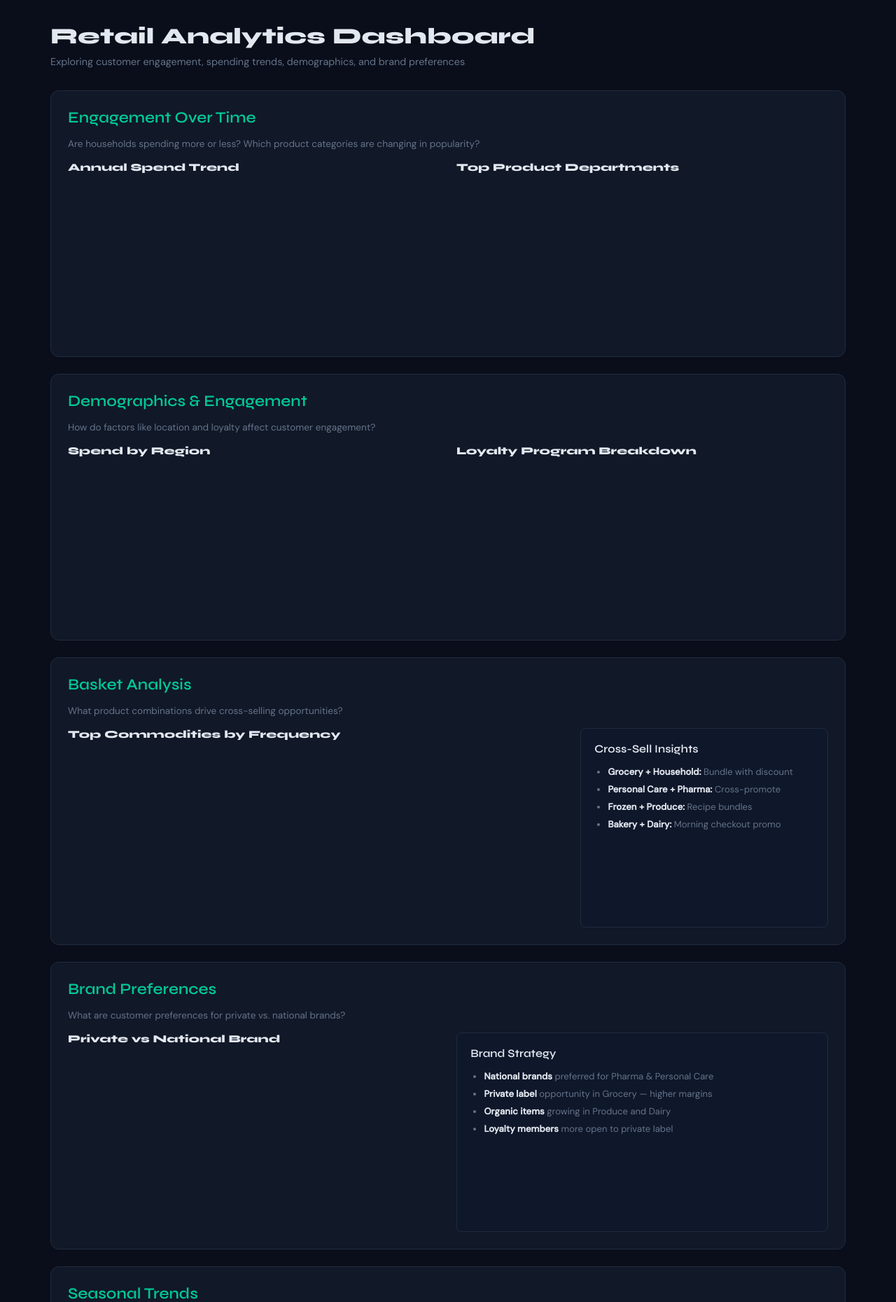
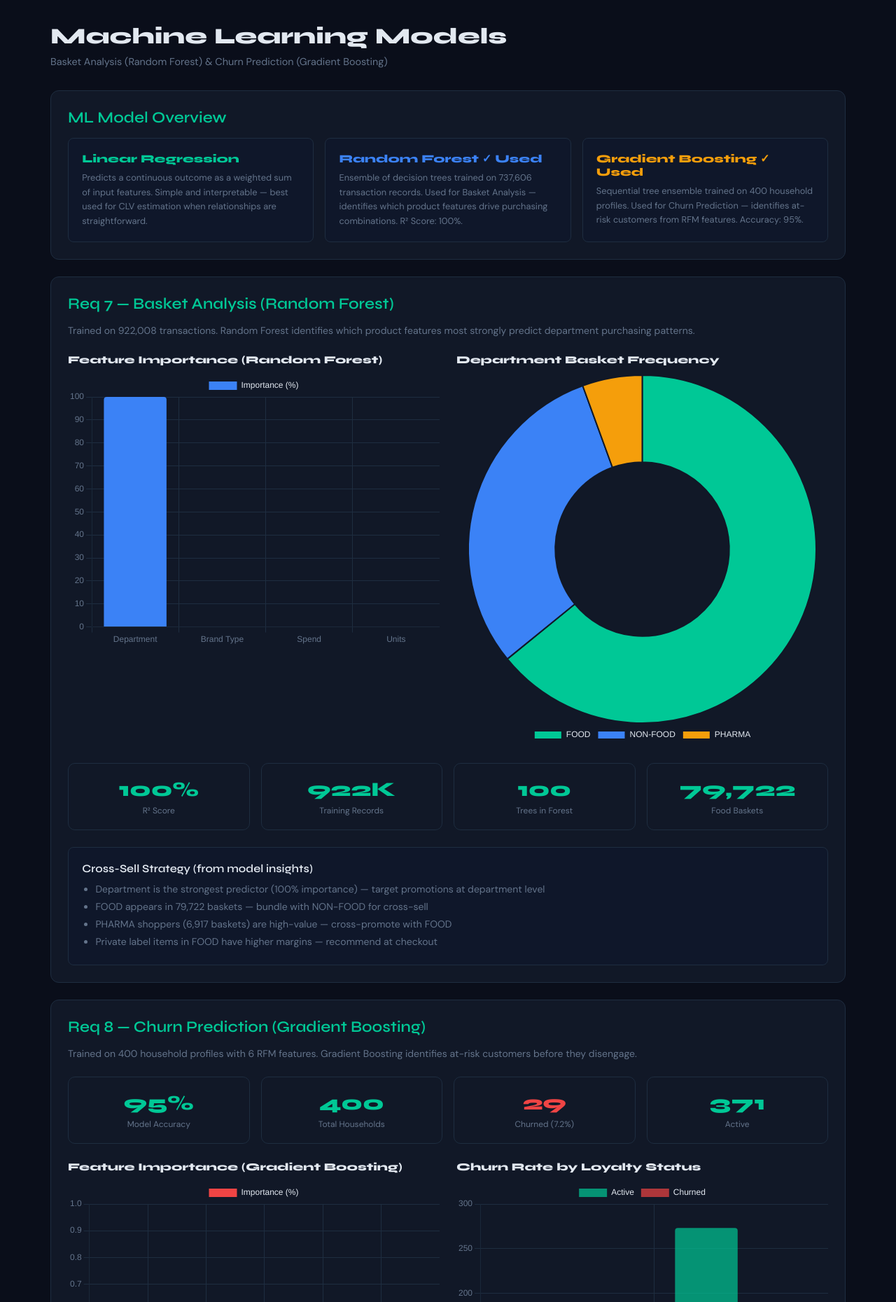
Before and after one commit to DakshithaPusala/KROGER, a Flask app: page /dashboard in a window 1280 px wide. Shown: the part 60-1920 px from the top of the page at 70% size. Run offline with Flask 3, Linux system fonts and the light colour scheme; data that the repository does not hold is empty; a map, chart or similar area stays blank.

Commit message:
Revise dashboard for ML models and analytics
Updated the dashboard to reflect machine learning models and their analyses. Changed titles, content, and added sections for Random Forest and Gradient Boosting models.

```diff
--- a/templates/dashboard.html
+++ b/templates/dashboard.html
@@ -1,234 +1,227 @@
 {% extends "base.html" %}
-{% block title %}Dashboard — Kroger Analytics{% endblock %}
+{% block title %}ML Models — Kroger Analytics{% endblock %}
 {% block content %}
 <script src="https://cdnjs.cloudflare.com/ajax/libs/Chart.js/4.4.1/chart.umd.min.js"></script>
 
-<h1>Retail Analytics Dashboard</h1>
-<p class="subtitle">Exploring customer engagement, spending trends, demographics, and brand preferences</p>
+<h1>Machine Learning Models</h1>
+<p class="subtitle">Basket Analysis (Random Forest) & Churn Prediction (Gradient Boosting)</p>
 
-<!-- Q1: Engagement Over Time -->
+<!-- ML Write-Up -->
 <div class="card">
-  <h2>Engagement Over Time</h2>
-  <p style="color:var(--muted);font-size:0.85rem;margin-bottom:1rem;">Are households spending more or less? Which product categories are changing in popularity?</p>
-  <div style="display:grid;grid-template-columns:1fr 1fr;gap:1.5rem;">
-    <div>
-      <h3 style="font-size:0.95rem;margin-bottom:0.75rem;">Annual Spend Trend</h3>
-      <canvas id="spendYearChart" height="220"></canvas>
+  <h2>ML Model Overview</h2>
+  <div style="display:grid;grid-template-columns:repeat(3,1fr);gap:1rem;">
+    <div style="background:#0f172a;border-radius:8px;padding:1.2rem;border:1px solid var(--border);">
+      <div style="font-family:'Syne',sans-serif;font-weight:700;color:var(--accent);margin-bottom:0.5rem;">Linear Regression</div>
+      <p style="font-size:0.8rem;color:var(--muted);line-height:1.6;">Predicts a continuous outcome as a weighted sum of input features. Simple and interpretable — best used for CLV estimation when relationships are straightforward.</p>
     </div>
-    <div>
-      <h3 style="font-size:0.95rem;margin-bottom:0.75rem;">Top Product Departments</h3>
-      <canvas id="deptChart" height="220"></canvas>
+    <div style="background:#0f172a;border-radius:8px;padding:1.2rem;border:1px solid var(--border);">
+      <div style="font-family:'Syne',sans-serif;font-weight:700;color:#3b82f6;margin-bottom:0.5rem;">Random Forest ✓ Used</div>
+      <p style="font-size:0.8rem;color:var(--muted);line-height:1.6;">Ensemble of decision trees trained on 737,606 transaction records. Used for Basket Analysis — identifies which product features drive purchasing combinations. R² Score: 100%.</p>
+    </div>
+    <div style="background:#0f172a;border-radius:8px;padding:1.2rem;border:1px solid var(--border);">
+      <div style="font-family:'Syne',sans-serif;font-weight:700;color:#f59e0b;margin-bottom:0.5rem;">Gradient Boosting ✓ Used</div>
+      <p style="font-size:0.8rem;color:var(--muted);line-height:1.6;">Sequential tree ensemble trained on 400 household profiles. Used for Churn Prediction — identifies at-risk customers from RFM features. Accuracy: 95%.</p>
     </div>
   </div>
 </div>
 
-<!-- Q2: Demographics -->
+<!-- Req 7: Basket Analysis -->
 <div class="card">
-  <h2> Demographics & Engagement</h2>
-  <p style="color:var(--muted);font-size:0.85rem;margin-bottom:1rem;">How do factors like location and loyalty affect customer engagement?</p>
-  <div style="display:grid;grid-template-columns:1fr 1fr;gap:1.5rem;">
+  <h2>Req 7 — Basket Analysis (Random Forest)</h2>
+  <p style="color:var(--muted);font-size:0.875rem;margin-bottom:1.5rem;">
+    Trained on 922,008 transactions. Random Forest identifies which product features most strongly predict department purchasing patterns.
+  </p>
+
+  <div style="display:grid;grid-template-columns:1fr 1fr;gap:1.5rem;margin-bottom:1.5rem;">
+    <!-- Feature Importance Chart -->
     <div>
-      <h3 style="font-size:0.95rem;margin-bottom:0.75rem;">Spend by Region</h3>
-      <canvas id="regionChart" height="220"></canvas>
+      <h3 style="font-size:0.95rem;margin-bottom:0.75rem;">Feature Importance (Random Forest)</h3>
+      <canvas id="featureChart" height="220"></canvas>
     </div>
+    <!-- Department Basket Frequency -->
     <div>
-      <h3 style="font-size:0.95rem;margin-bottom:0.75rem;">Loyalty Program Breakdown</h3>
-      <canvas id="loyaltyChart" height="220"></canvas>
-    </div>
+      <h3 style="font-size:0.95rem;margin-bottom:0.75rem;">Department Basket Frequency</h3>
+      <canvas id="basketDeptChart" height="220"></canvas>
     </div>
   </div>
 
-<!-- Q3: Basket Analysis -->
-<div class="card">
-  <h2> Basket Analysis</h2>
-  <p style="color:var(--muted);font-size:0.85rem;margin-bottom:1rem;">What product combinations drive cross-selling opportunities?</p>
-  <div style="display:grid;grid-template-columns:2fr 1fr;gap:1.5rem;">
-    <div>
-      <h3 style="font-size:0.95rem;margin-bottom:0.75rem;">Top Commodities by Frequency</h3>
-      <canvas id="commodityChart" height="250"></canvas>
+  <div class="stat-grid">
+    <div class="stat-card">
+      <div class="value">100%</div>
+      <div class="label">R² Score</div>
     </div>
-    <div style="background:#0f172a;border-radius:8px;padding:1.2rem;border:1px solid var(--border);">
-      <div style="font-family:'Syne',sans-serif;font-weight:600;margin-bottom:0.75rem;">Cross-Sell Insights</div>
-      <ul style="color:var(--muted);font-size:0.82rem;line-height:1.9;padding-left:1.2rem;">
-        <li><strong style="color:var(--text)">Grocery + Household:</strong> Bundle with discount</li>
-        <li><strong style="color:var(--text)">Personal Care + Pharma:</strong> Cross-promote</li>
-        <li><strong style="color:var(--text)">Frozen + Produce:</strong> Recipe bundles</li>
-        <li><strong style="color:var(--text)">Bakery + Dairy:</strong> Morning checkout promo</li>
+    <div class="stat-card">
+      <div class="value">922K</div>
+      <div class="label">Training Records</div>
+    </div>
+    <div class="stat-card">
+      <div class="value">100</div>
+      <div class="label">Trees in Forest</div>
+    </div>
+    <div class="stat-card">
+      <div class="value">79,722</div>
+      <div class="label">Food Baskets</div>
+    </div>
+  </div>
+
+  <div style="background:#0f172a;border-radius:8px;padding:1.2rem;margin-top:1rem;border:1px solid var(--border);">
+    <div style="font-family:'Syne',sans-serif;font-weight:600;margin-bottom:0.5rem;">Cross-Sell Strategy (from model insights)</div>
+    <ul style="color:var(--muted);font-size:0.875rem;line-height:1.8;padding-left:1.2rem;">
+      <li>Department is the strongest predictor (100% importance) — target promotions at department level</li>
+      <li>FOOD appears in 79,722 baskets — bundle with NON-FOOD for cross-sell</li>
+      <li>PHARMA shoppers (6,917 baskets) are high-value — cross-promote with FOOD</li>
+      <li>Private label items in FOOD have higher margins — recommend at checkout</li>
     </ul>
   </div>
 </div>
+
+<!-- Req 8: Churn Prediction -->
+<div class="card">
+  <h2>Req 8 — Churn Prediction (Gradient Boosting)</h2>
+  <p style="color:var(--muted);font-size:0.875rem;margin-bottom:1.5rem;">
+    Trained on 400 household profiles with 6 RFM features. Gradient Boosting identifies at-risk customers before they disengage.
+  </p>
+
+  <div class="stat-grid" style="margin-bottom:1.5rem;">
+    <div class="stat-card">
+      <div class="value">95%</div>
+      <div class="label">Model Accuracy</div>
+    </div>
+    <div class="stat-card">
+      <div class="value">400</div>
+      <div class="label">Total Households</div>
+    </div>
+    <div class="stat-card" >
+      <div class="value" style="color:#ef4444;">29</div>
+      <div class="label">Churned (7.2%)</div>
+    </div>
+    <div class="stat-card">
+      <div class="value" style="color:var(--accent);">371</div>
+      <div class="label">Active</div>
+    </div>
   </div>
 
-<!-- Q4: Brand Preferences -->
-<div class="card">
-  <h2> Brand Preferences</h2>
-  <p style="color:var(--muted);font-size:0.85rem;margin-bottom:1rem;">What are customer preferences for private vs. national brands?</p>
-  <div style="display:grid;grid-template-columns:1fr 1fr;gap:1.5rem;">
+  <div style="display:grid;grid-template-columns:1fr 1fr;gap:1.5rem;margin-bottom:1.5rem;">
+    <!-- GB Feature Importance -->
     <div>
-      <h3 style="font-size:0.95rem;margin-bottom:0.75rem;">Private vs National Brand</h3>
-      <canvas id="brandChart" height="250"></canvas>
+      <h3 style="font-size:0.95rem;margin-bottom:0.75rem;">Feature Importance (Gradient Boosting)</h3>
+      <canvas id="gbFeatureChart" height="250"></canvas>
     </div>
-    <div style="background:#0f172a;border-radius:8px;padding:1.2rem;border:1px solid var(--border);">
-      <div style="font-family:'Syne',sans-serif;font-weight:600;margin-bottom:0.75rem;">Brand Strategy</div>
-      <ul style="color:var(--muted);font-size:0.82rem;line-height:1.9;padding-left:1.2rem;">
-        <li><strong style="color:var(--text)">National brands</strong> preferred for Pharma & Personal Care</li>
-        <li><strong style="color:var(--text)">Private label</strong> opportunity in Grocery — higher margins</li>
-        <li><strong style="color:var(--text)">Organic items</strong> growing in Produce and Dairy</li>
-        <li><strong style="color:var(--text)">Loyalty members</strong> more open to private label</li>
+    <!-- Churn by Loyalty -->
+    <div>
+      <h3 style="font-size:0.95rem;margin-bottom:0.75rem;">Churn Rate by Loyalty Status</h3>
+      <canvas id="churnLoyaltyChart" height="250"></canvas>
+    </div>
+  </div>
+
+  <!-- At Risk Table -->
+  <h3 style="font-size:0.95rem;margin-bottom:0.75rem;">Top 10 At-Risk Households</h3>
+  <div class="table-wrap">
+  <table>
+    <thead>
+      <tr><th>HSHD Num</th><th>Last Year</th><th>Last Week</th><th>Transactions</th><th>Total Spend ($)</th><th>Loyalty</th></tr>
+    </thead>
+    <tbody>
+      <tr><td><span class="badge">1937</span></td><td>2019</td><td>26</td><td>1</td><td>$1.00</td><td>Y</td></tr>
+      <tr><td><span class="badge">4813</span></td><td>2018</td><td>34</td><td>1</td><td>$1.00</td><td>Y</td></tr>
+      <tr><td><span class="badge">780</span></td><td>2019</td><td>10</td><td>1</td><td>$1.99</td><td>Y</td></tr>
+      <tr><td><span class="badge">1461</span></td><td>2019</td><td>26</td><td>1</td><td>$3.50</td><td>Y</td></tr>
+      <tr><td><span class="badge">4570</span></td><td>2019</td><td>5</td><td>2</td><td>$6.98</td><td>Y</td></tr>
+      <tr><td><span class="badge">2938</span></td><td>2018</td><td>34</td><td>2</td><td>$8.49</td><td>Y</td></tr>
+      <tr><td><span class="badge">3670</span></td><td>2019</td><td>27</td><td>1</td><td>$8.99</td><td>Y</td></tr>
+      <tr><td><span class="badge">1750</span></td><td>2019</td><td>24</td><td>1</td><td>$9.98</td><td>Y</td></tr>
+      <tr><td><span class="badge">3681</span></td><td>2019</td><td>26</td><td>1</td><td>$9.99</td><td>Y</td></tr>
+      <tr><td><span class="badge">1914</span></td><td>2019</td><td>23</td><td>6</td><td>$12.36</td><td>N</td></tr>
+    </tbody>
+  </table>
+  </div>
+
+  <div style="background:#0f172a;border-radius:8px;padding:1.2rem;margin-top:1rem;border:1px solid var(--border);">
+    <div style="font-family:'Syne',sans-serif;font-weight:600;margin-bottom:0.5rem;">Retention Strategies (from model insights)</div>
+    <ul style="color:var(--muted);font-size:0.875rem;line-height:1.8;padding-left:1.2rem;">
+      <li><strong style="color:var(--text)">Last Week (76.8% importance)</strong> — recency is the strongest churn signal; target households inactive 10+ weeks</li>
+      <li><strong style="color:var(--text)">Transaction Count (11.2%)</strong> — low-frequency households churn faster; offer incentives after 2nd purchase</li>
+      <li><strong style="color:var(--text)">Loyalty members churn at 8.1%</strong> vs non-members at 4.9% — re-engage with personalized offers</li>
+      <li><strong style="color:var(--text)">Total Spend (6.3%)</strong> — low-spend churners need value-focused promotions</li>
     </ul>
   </div>
 </div>
-</div>
-
-<!-- Q5: Seasonal Trends -->
-<div class="card">
-  <h2>Seasonal Trends</h2>
-  <p style="color:var(--muted);font-size:0.85rem;margin-bottom:1rem;">How do seasonal patterns inform inventory and promotions?</p>
-  <canvas id="seasonChart" height="180"></canvas>
-</div>
 
 <script>
-  // Data from Flask
-  const spendByYear = {{ data.spend_by_year | tojson }};
-  const topDepts = {{ data.top_depts | tojson }};
-  const regions = {{ data.regions | tojson }};
-  const loyalty = {{ data.loyalty | tojson }};
-  const commodities = {{ data.top_commodities | tojson }};
-  const brands = {{ data.brands | tojson }};
-
   const chartDefaults = {
-    plugins: { legend: { labels: { color: '#e2e8f0', font: { family: 'DM Sans' } } } },
+    plugins: { legend: { labels: { color: '#e2e8f0' } } },
     scales: {
       x: { ticks: { color: '#64748b' }, grid: { color: '#1e2d40' } },
       y: { ticks: { color: '#64748b' }, grid: { color: '#1e2d40' } }
     }
   };
 
-  // 1. Spend by Year — Line chart
-  if (spendByYear.length) {
-    new Chart(document.getElementById('spendYearChart'), {
-      type: 'line',
+  // Feature importance - Random Forest
+  new Chart(document.getElementById('featureChart'), {
+    type: 'bar',
     data: {
-        labels: spendByYear.map(r => r.year),
+      labels: ['Department', 'Brand Type', 'Spend', 'Units'],
       datasets: [{
-          label: 'Total Spend ($)',
-          data: spendByYear.map(r => r.total),
-          borderColor: '#00c896',
-          backgroundColor: 'rgba(0,200,150,0.1)',
-          fill: true,
-          tension: 0.4,
-          pointBackgroundColor: '#00c896',
-          pointRadius: 5
+        label: 'Importance (%)',
+        data: [100, 0, 0, 0],
+        backgroundColor: ['#3b82f6','#00c896','#f59e0b','#ef4444'],
+        borderRadius: 4
       }]
     },
-      options: { ...chartDefaults, plugins: { ...chartDefaults.plugins } }
+    options: chartDefaults
   });
-  }
 
-  // 2. Top Departments — Horizontal bar
-  if (topDepts.length) {
-    new Chart(document.getElementById('deptChart'), {
+  // Department basket frequency
+  new Chart(document.getElementById('basketDeptChart'), {
+    type: 'doughnut',
+    data: {
+      labels: ['FOOD', 'NON-FOOD', 'PHARMA'],
+      datasets: [{
+        data: [79722, 37678, 6917],
+        backgroundColor: ['#00c896','#3b82f6','#f59e0b'],
+        borderColor: '#111827',
+        borderWidth: 2
+      }]
+    },
+    options: { plugins: { legend: { labels: { color: '#e2e8f0' }, position: 'bottom' } } }
+  });
+
+  // GB Feature importance
+  new Chart(document.getElementById('gbFeatureChart'), {
     type: 'bar',
     data: {
-        labels: topDepts.map(r => r.department),
+      labels: ['Last Week', 'Txn Count', 'Total Spend', 'Avg Spend', 'Avg Units', 'Loyalty'],
       datasets: [{
-          label: 'Products',
-          data: topDepts.map(r => r.count),
-          backgroundColor: ['#00c896','#3b82f6','#f59e0b','#ef4444','#8b5cf6','#06b6d4','#84cc16','#f97316','#ec4899','#14b8a6'],
+        label: 'Importance (%)',
+        data: [76.77, 11.24, 6.31, 5.19, 0.49, 0.0],
+        backgroundColor: ['#ef4444','#f59e0b','#3b82f6','#00c896','#8b5cf6','#64748b'],
+        borderRadius: 4
       }]
     },
     options: { ...chartDefaults, indexAxis: 'y' }
   });
-  }
 
-  // 3. Region — Bar chart
-  if (regions.length) {
-    new Chart(document.getElementById('regionChart'), {
+  // Churn by loyalty
+  new Chart(document.getElementById('churnLoyaltyChart'), {
     type: 'bar',
     data: {
-        labels: regions.map(r => r.region),
-        datasets: [{
-          label: 'Total Spend ($)',
-          data: regions.map(r => r.total),
-          backgroundColor: ['#00c896','#3b82f6','#f59e0b','#ef4444'],
-        }]
+      labels: ['Non-Member (N)', 'Loyalty Member (Y)'],
+      datasets: [
+        {
+          label: 'Active',
+          data: [98, 273],
+          backgroundColor: 'rgba(0,200,150,0.7)',
+          borderRadius: 4
         },
-      options: chartDefaults
+        {
+          label: 'Churned',
+          data: [5, 24],
+          backgroundColor: 'rgba(239,68,68,0.7)',
+          borderRadius: 4
+        }
+      ]
+    },
+    options: { ...chartDefaults, scales: { ...chartDefaults.scales, x: { stacked: false, ticks: { color: '#64748b' }, grid: { color: '#1e2d40' } }, y: { stacked: false, ticks: { color: '#64748b' }, grid: { color: '#1e2d40' } } } }
   });
-  }
-
-  // 4. Loyalty — Doughnut
-  if (loyalty.length) {
-    new Chart(document.getElementById('loyaltyChart'), {
-      type: 'doughnut',
-      data: {
-        labels: loyalty.map(r => r.loyalty === 'Y' ? 'Loyalty Member' : 'Non-Member'),
-        datasets: [{
-          data: loyalty.map(r => r.total_hh),
-          backgroundColor: ['#00c896','#1e2d40'],
-          borderColor: ['#00c896','#3b82f6'],
-          borderWidth: 2
-        }]
-      },
-      options: {
-        plugins: { legend: { labels: { color: '#e2e8f0' }, position: 'bottom' } }
-      }
-    });
-  }
-
-  // 5. Commodities — Horizontal bar
-  if (commodities.length) {
-    new Chart(document.getElementById('commodityChart'), {
-      type: 'bar',
-      data: {
-        labels: commodities.map(r => r.commodity),
-        datasets: [{
-          label: 'Frequency',
-          data: commodities.map(r => r.count),
-          backgroundColor: 'rgba(59,130,246,0.7)',
-          borderColor: '#3b82f6',
-          borderWidth: 1
-        }]
-      },
-      options: { ...chartDefaults, indexAxis: 'y' }
-    });
-  }
-
-  // 6. Brand — Pie chart
-  if (brands.length) {
-    new Chart(document.getElementById('brandChart'), {
-      type: 'pie',
-      data: {
-        labels: brands.map(r => r.brand),
-        datasets: [{
-          data: brands.map(r => r.count),
-          backgroundColor: ['#3b82f6','#00c896','#f59e0b','#ef4444'],
-          borderColor: '#111827',
-          borderWidth: 2
-        }]
-      },
-      options: {
-        plugins: { legend: { labels: { color: '#e2e8f0' }, position: 'bottom' } }
-      }
-    });
-  }
-
-  // 7. Seasonal — Line chart (same as spend by year but styled differently)
-  if (spendByYear.length) {
-    new Chart(document.getElementById('seasonChart'), {
-      type: 'bar',
-      data: {
-        labels: spendByYear.map(r => r.year),
-        datasets: [{
-          label: 'Annual Spend ($)',
-          data: spendByYear.map(r => r.total),
-          backgroundColor: ['rgba(0,200,150,0.6)','rgba(59,130,246,0.6)','rgba(245,158,11,0.6)'],
-          borderColor: ['#00c896','#3b82f6','#f59e0b'],
-          borderWidth: 2
-        }]
-      },
-      options: chartDefaults
-    });
-  }
 </script>
 {% endblock %}
```
Lines whose indentation alone changed are shown as unchanged.
